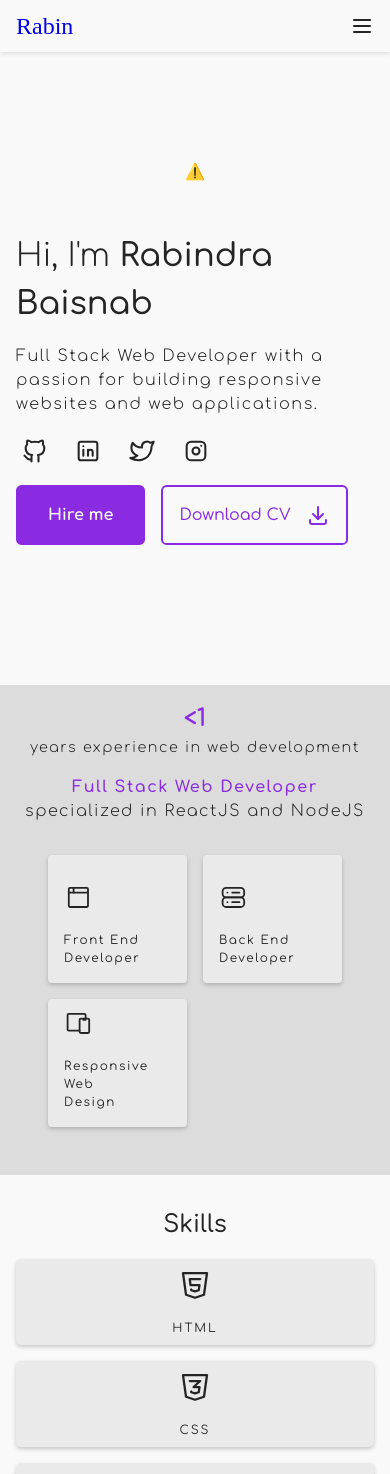
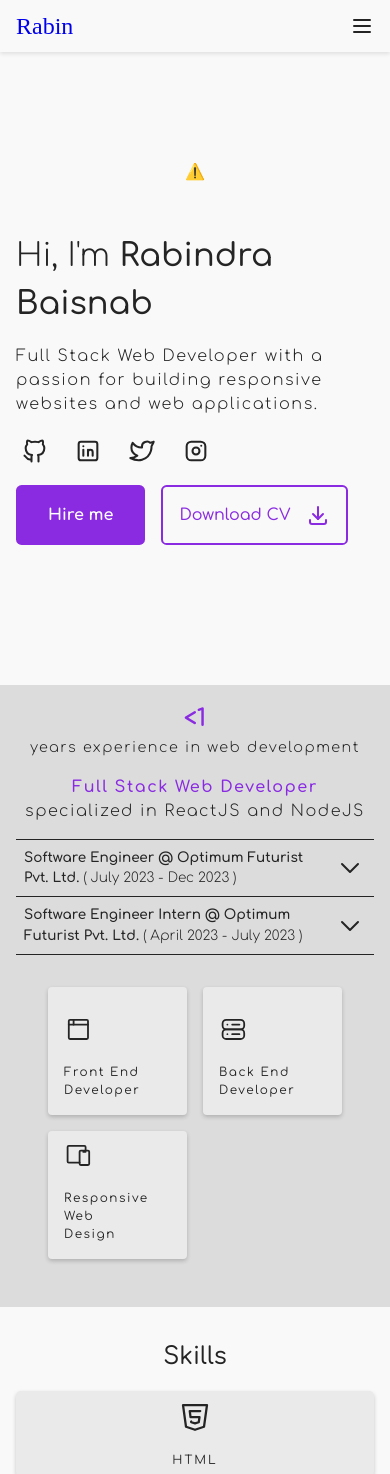
Before and after one commit to rabin245/portfolio-intern, a React (Vite) app: page / in a window 390 px wide. Shown: the top 1474 px of the page. Built offline with nearby package versions, Linux system fonts and the light colour scheme; no server answers; a web font is replaced by a local one.

Commit message:
feat: :sparkles: add experience list in the about section

```diff
--- a/src/pages/About/About.module.css
+++ b/src/pages/About/About.module.css
@@ -5,11 +5,12 @@
 
   transition: background-color 0.2s ease-in-out, color 0.2s ease-in-out;
 }
+
 .wrapper {
   padding: 10rem 8rem;
-
   display: flex;
   flex-direction: row;
+  align-items: center;
   gap: 2rem;
 }
 
@@ -37,15 +38,26 @@
 }
 
 .content {
+  margin-block-end: 4rem;
+}
+
+.content_header {
   font-size: 2rem;
   font-weight: 300;
   letter-spacing: 1.5px;
-  margin-block-end: 4rem;
+  margin-block-start: 0;
 }
 
-.content span {
+.content_header span {
   font-weight: 600;
   color: blueviolet;
+}
+
+.hr {
+  border: none;
+  margin: 0;
+  border-bottom: solid 1px var(--text-color);
+  transition: border 0.2s ease-in-out;
 }
 
 .cards {
@@ -74,13 +86,18 @@
     font-size: 0.9rem;
   }
 
-  .content {
-    font-size: 1rem;
+  .content_header {
+    font-size: 1.25rem;
+    text-align: center;
   }
 
   .cards {
-    grid-template-columns: repeat(3, minmax(160px, 1fr));
     margin-block-start: 0rem;
+    display: flex;
+  }
+
+  .content {
+    max-width: 718px;
   }
 }
 
@@ -104,19 +121,31 @@
   }
 
   .description {
-    text-align: center;
     position: static;
+    max-width: calc(100vw - 1rem);
   }
 
   .content {
     margin-block-end: 1rem;
-    text-align: center;
+    max-width: none;
   }
 
   .cards {
     position: relative;
+    display: grid;
     grid-template-columns: repeat(2, minmax(0, 1fr));
     margin: 2rem;
+  }
+
+  .accordion_list {
+    display: flex;
+    flex-direction: column;
+    justify-content: center;
+    max-width: fit-content;
+  }
+
+  .content_header {
+    font-size: 1rem;
   }
 }
 
--- a/src/pages/About/index.jsx
+++ b/src/pages/About/index.jsx
@@ -1,8 +1,10 @@
+import { useState } from "react";
 import styles from "./About.module.css";
 import WebIcon from "../../assets/icons/WebIcon";
-import { Card } from "../../components/Card";
+import { Card, ExperienceAccordionCard } from "../../components/Card";
 import ServerIcon from "../../assets/icons/ServerIcon";
 import DevicesIcon from "../../assets/icons/DevicesIcon";
+import { experience } from "../../assets/data/data.json";
 
 const About = ({ aboutRef }) => {
   const cards = [
@@ -10,6 +12,12 @@ const About = ({ aboutRef }) => {
     { title: "Back End Developer", icon: <ServerIcon /> },
     { title: "Responsive Web Design", icon: <DevicesIcon /> },
   ];
+
+  const [expandedItem, setExpandedItem] = useState(null);
+
+  const handleItemClick = (index) => {
+    setExpandedItem((prevItem) => (prevItem === index ? null : index));
+  };
 
   return (
     <div className={styles.About} ref={aboutRef}>
@@ -21,9 +29,29 @@ const About = ({ aboutRef }) => {
 
         <div className={styles.description}>
           <div className={styles.content}>
-            <span>Full Stack Web Developer</span>{" "}
-            specialized in ReactJS and NodeJS
+            <p className={styles.content_header}>
+              <span>Full Stack Web Developer</span> specialized in ReactJS and
+              NodeJS
+            </p>
+            <div className={styles.accordion_list}>
+              <hr className={styles.hr} />
+              {experience.map((item, index) => (
+                <ExperienceAccordionCard
+                  key={index}
+                  position={item.position}
+                  location={item.location}
+                  office={item.office}
+                  date={item.date}
+                  office_site={item.office_site}
+                  link={item.link}
+                  description={item.description}
+                  expanded={expandedItem === index}
+                  onClick={() => handleItemClick(index)}
+                />
+              ))}
+            </div>
           </div>
+
           <div className={styles.cards}>
             {cards.map((card, index) => (
               <Card key={index} type="about" {...card} />
```
